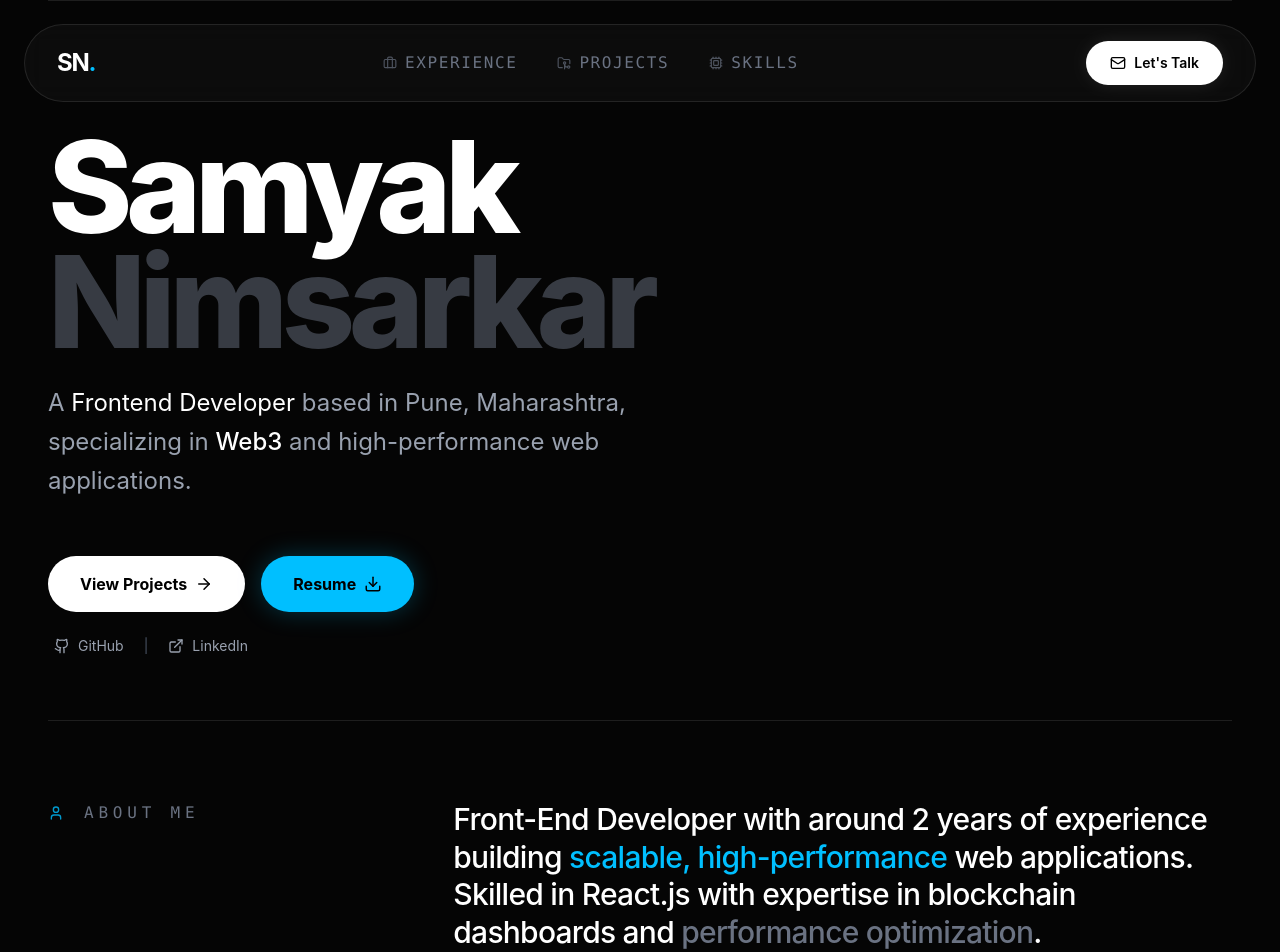
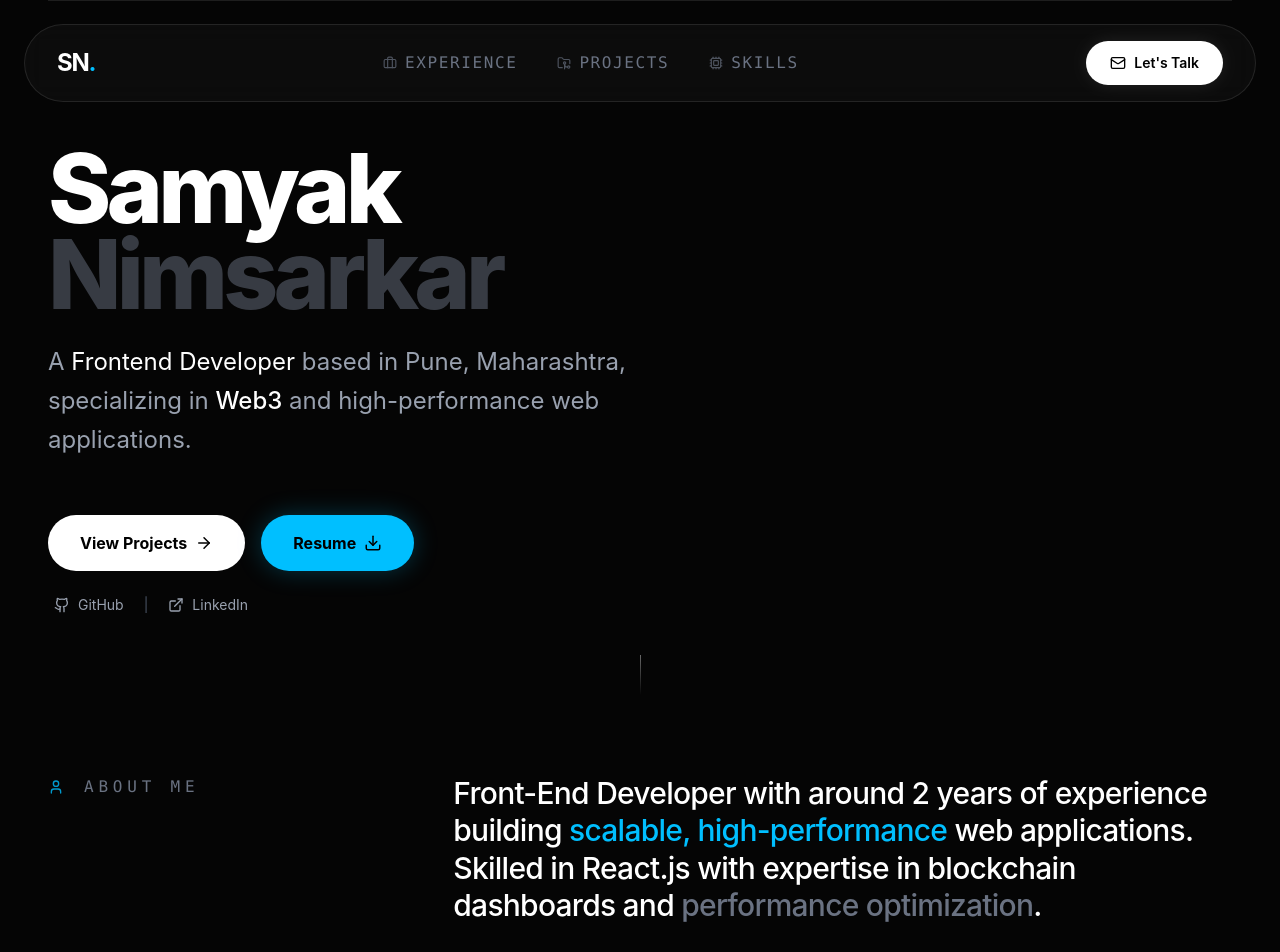
Before and after one commit to Samyak1519/portfolio, a React (Vite) app: page / in a window 1280 px wide. Shown: the top 952 px of the page. Built offline with nearby package versions, Linux system fonts and the light colour scheme.

Commit message:
update: added scroll down arrow

```diff
--- a/src/sections/About.jsx
+++ b/src/sections/About.jsx
@@ -4,7 +4,7 @@ const About = () => {
   return (
     <section
       id="about"
-      className="py-14 md:py-20 border-t border-border scroll-mt-28 md:scroll-mt-32"
+      className="py-14 md:py-20  scroll-mt-28 md:scroll-mt-32"
     >
       <div className="grid grid-cols-1 md:grid-cols-12 gap-8">
         <div className="md:col-span-4">
--- a/src/sections/Hero.jsx
+++ b/src/sections/Hero.jsx
@@ -1,20 +1,27 @@
-import { ArrowRight, Download, ExternalLink, Github } from "lucide-react";
+import {
+  ArrowRight,
+  Download,
+  ExternalLink,
+  Github,
+  ChevronDown,
+} from "lucide-react";
 import { basicInfo } from "../data/portfolioData";
 
 const Hero = () => {
   return (
     <section
       className="
-      min-h-[80vh]
-      flex flex-col justify-center
-      pt-24 md:pt-32
-      pb-6 md:pb-16
-      border-t border-border
-    "
+        relative
+        min-h-[80vh]
+        flex flex-col justify-center
+        pt-24 md:pt-36
+        pb-20
+        border-t border-border
+      "
     >
       {/* TEXT */}
       <div className="space-y-6">
-        <h1 className="text-7xl md:text-9xl font-extrabold tracking-tighter leading-[0.9]">
+        <h1 className="text-7xl md:text-8xl font-extrabold tracking-tighter leading-[0.9]">
           {basicInfo.name.split(" ")[0]} <br />
           <span className="text-gray-500 opacity-50">
             {basicInfo.name.split(" ")[1]}
@@ -31,7 +38,6 @@ const Hero = () => {
 
       {/* BUTTON AREA */}
       <div className="mt-12 md:mt-14 flex flex-col items-start gap-6">
-        {/* PRIMARY */}
         <div className="flex flex-wrap gap-4">
           <a
             href="#projects"
@@ -53,7 +59,6 @@ const Hero = () => {
           </a>
         </div>
 
-        {/* SECONDARY */}
         <div className="flex items-center gap-5 text-sm text-gray-400 pl-1.5">
           <a
             href={basicInfo.socials.github}
@@ -78,6 +83,19 @@ const Hero = () => {
           </a>
         </div>
       </div>
+
+      {/* SCROLL TRANSITION */}
+      <div className="absolute bottom-0 left-0 w-full flex justify-center">
+        <a href="#about" className="flex flex-col items-center group">
+          {/* Mobile Text */}
+          <span className="md:hidden text-[10px] tracking-[0.3em] text-gray-500 mb-3">
+            SCROLL DOWN
+          </span>
+
+          {/* Vertical line that touches divider */}
+          <div className="w-px h-10 bg-gradient-to-b from-white/40 to-transparent"></div>
+        </a>
+      </div>
     </section>
   );
 };
```
